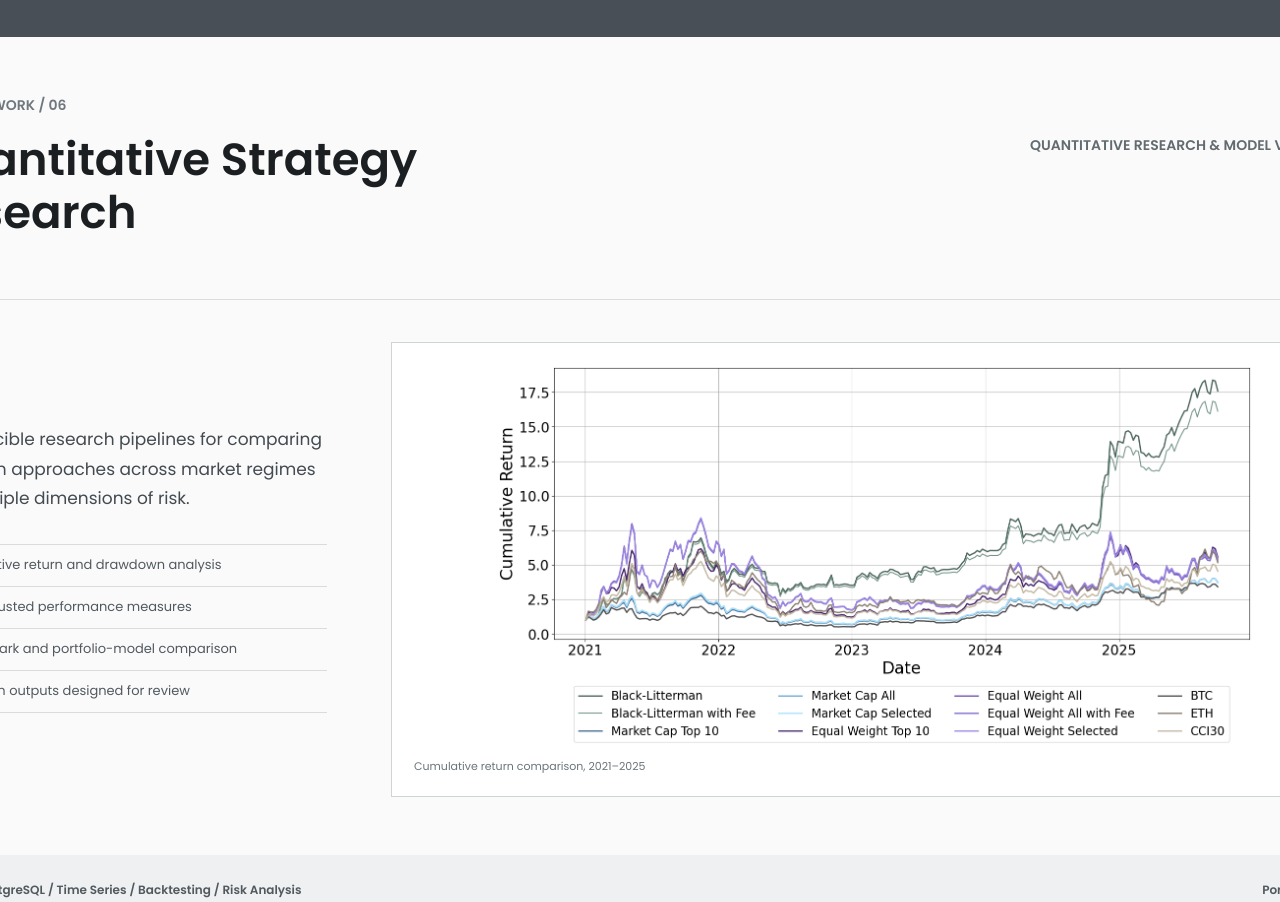
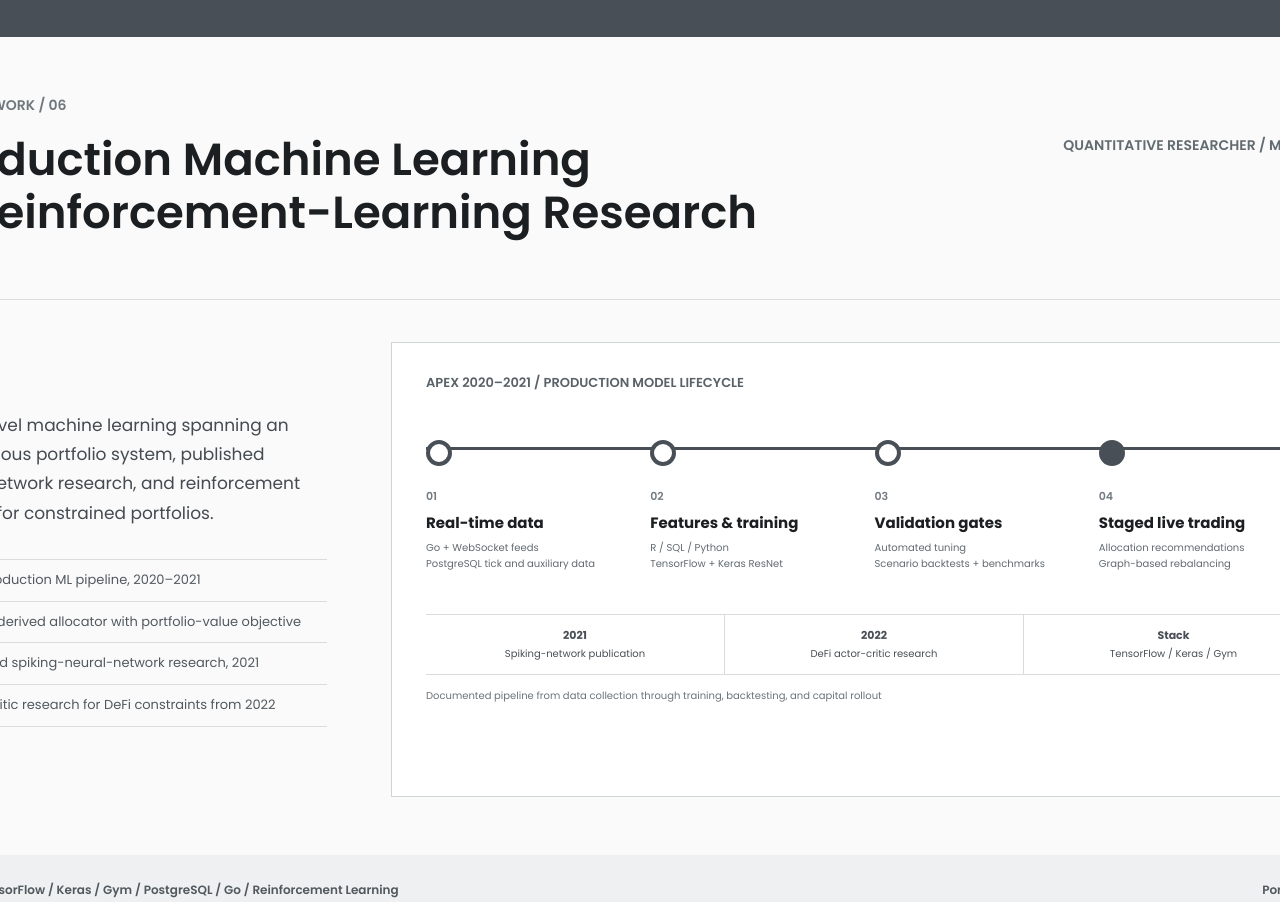
Before and after one commit to Cyberpwny/personal-website, a website: page portfolio/portfolio.html in a window 1280 px wide. Shown: the part 5363-6265 px from the top of the page. Drawn offline with Linux system fonts and the light colour scheme.

Commit message:
feat(profile): highlight production machine learning work
- Add Apex, reinforcement-learning, and published SNN work to the homepage and portfolio.\n- Refresh the downloadable CV and Freelancermap portfolio generator.

```diff
--- a/portfolio/portfolio.css
+++ b/portfolio/portfolio.css
@@ -302,6 +302,112 @@ main {
   border-right: 1px solid var(--line);
 }
 
+.frame-main-ml {
+  grid-template-columns: 405px minmax(0, 1fr);
+}
+
+.frame-ml-pipeline {
+  height: 455px;
+  margin: 0;
+  padding: 30px 34px 22px;
+  background: var(--white);
+  border: 1px solid #cfd4d6;
+}
+
+.ml-pipeline-kicker {
+  color: #596268;
+  font-size: 13px;
+  font-weight: 600;
+  text-transform: uppercase;
+}
+
+.frame-ml-pipeline ol {
+  display: grid;
+  grid-template-columns: repeat(4, 1fr);
+  margin: 54px 0 43px;
+  padding: 0;
+  list-style: none;
+}
+
+.frame-ml-pipeline li {
+  position: relative;
+  min-width: 0;
+  padding: 38px 13px 0 0;
+  border-top: 3px solid var(--charcoal);
+}
+
+.frame-ml-pipeline li::before {
+  position: absolute;
+  top: -10px;
+  left: 0;
+  width: 18px;
+  height: 18px;
+  border: 4px solid var(--charcoal);
+  border-radius: 50%;
+  content: "";
+  background: var(--white);
+}
+
+.frame-ml-pipeline li:last-child::before {
+  background: var(--charcoal);
+}
+
+.frame-ml-pipeline li span,
+.frame-ml-pipeline li strong,
+.frame-ml-pipeline li small {
+  display: block;
+}
+
+.frame-ml-pipeline li span {
+  margin-bottom: 8px;
+  color: #727a80;
+  font-size: 11px;
+  font-weight: 600;
+}
+
+.frame-ml-pipeline li strong {
+  margin-bottom: 8px;
+  font-size: 15px;
+  line-height: 1.3;
+}
+
+.frame-ml-pipeline li small {
+  color: #626a70;
+  font-size: 10px;
+  line-height: 1.55;
+}
+
+.ml-research-evidence {
+  display: grid;
+  grid-template-columns: repeat(3, 1fr);
+  border-top: 1px solid var(--line);
+  border-bottom: 1px solid var(--line);
+}
+
+.ml-research-evidence span {
+  padding: 13px 10px;
+  color: var(--charcoal);
+  font-size: 10px;
+  line-height: 1.45;
+  text-align: center;
+}
+
+.ml-research-evidence span:not(:last-child) {
+  border-right: 1px solid var(--line);
+}
+
+.ml-research-evidence strong {
+  display: block;
+  margin-bottom: 3px;
+  font-size: 11px;
+}
+
+.frame-ml-pipeline figcaption {
+  margin-top: 13px;
+  color: #6b7479;
+  font-size: 10px;
+}
+
 .frame-footer {
   height: 70px;
   display: flex;
--- a/portfolio/portfolio.html
+++ b/portfolio/portfolio.html
@@ -175,7 +175,7 @@
       <footer class="frame-footer"><span>Factor Models / Black-Litterman / Risk Constraints / Python</span><span>Portfolio 05 / 06</span></footer>
     </article>
 
-    <article class="portfolio-frame" id="portfolio-06" aria-label="Quantitative strategy research">
+    <article class="portfolio-frame" id="portfolio-06" aria-label="Production machine learning and reinforcement-learning research">
       <header class="frame-header">
         <div class="frame-brand"><span class="frame-mark" aria-hidden="true"><i></i><i></i><i></i><i></i></span><span>Dominik Stiftinger-Lang</span></div>
         <span>Senior Backend &amp; AI Systems Engineer</span>
@@ -184,27 +184,38 @@
         <div class="frame-title-row">
           <div>
             <p class="frame-index">Selected work / 06</p>
-            <h1>Quantitative Strategy<br>Research</h1>
+            <h1>Production Machine Learning<br>&amp; Reinforcement-Learning Research</h1>
           </div>
-          <p class="frame-role">Quantitative Research &amp; Model Validation</p>
+          <p class="frame-role">Quantitative Researcher / ML Engineer<br>2020&ndash;2022</p>
         </div>
-        <div class="frame-main">
+        <div class="frame-main frame-main-ml">
           <div class="frame-copy">
-            <p>Reproducible research pipelines for comparing allocation approaches across market regimes and multiple dimensions of risk.</p>
+            <p>Model-level machine learning spanning an autonomous portfolio system, published neural-network research, and reinforcement learning for constrained portfolios.</p>
             <ul>
-              <li>Cumulative return and drawdown analysis</li>
-              <li>Risk-adjusted performance measures</li>
-              <li>Benchmark and portfolio-model comparison</li>
-              <li>Research outputs designed for review</li>
+              <li>Apex production ML pipeline, 2020&ndash;2021</li>
+              <li>ResNet-derived allocator with portfolio-value objective</li>
+              <li>Published spiking-neural-network research, 2021</li>
+              <li>Actor-critic research for DeFi constraints from 2022</li>
             </ul>
           </div>
-          <figure class="frame-image frame-image-chart">
-            <img src="../assets/work/cumulative-returns.png" alt="Cumulative return comparison from 2021 through 2025">
-            <figcaption>Cumulative return comparison, 2021&ndash;2025</figcaption>
+          <figure class="frame-ml-pipeline" aria-label="Apex production machine-learning lifecycle from market data to staged live trading">
+            <div class="ml-pipeline-kicker">Apex 2020&ndash;2021 / Production model lifecycle</div>
+            <ol>
+              <li><span>01</span><strong>Real-time data</strong><small>Go + WebSocket feeds<br>PostgreSQL tick and auxiliary data</small></li>
+              <li><span>02</span><strong>Features &amp; training</strong><small>R / SQL / Python<br>TensorFlow + Keras ResNet</small></li>
+              <li><span>03</span><strong>Validation gates</strong><small>Automated tuning<br>Scenario backtests + benchmarks</small></li>
+              <li><span>04</span><strong>Staged live trading</strong><small>Allocation recommendations<br>Graph-based rebalancing</small></li>
+            </ol>
+            <div class="ml-research-evidence">
+              <span><strong>2021</strong>Spiking-network publication</span>
+              <span><strong>2022</strong>DeFi actor-critic research</span>
+              <span><strong>Stack</strong>TensorFlow / Keras / Gym</span>
+            </div>
+            <figcaption>Documented pipeline from data collection through training, backtesting, and capital rollout</figcaption>
           </figure>
         </div>
       </div>
-      <footer class="frame-footer"><span>Python / PostgreSQL / Time Series / Backtesting / Risk Analysis</span><span>Portfolio 06 / 06</span></footer>
+      <footer class="frame-footer"><span>Python / TensorFlow / Keras / Gym / PostgreSQL / Go / Reinforcement Learning</span><span>Portfolio 06 / 06</span></footer>
     </article>
   </main>
 </body>
--- a/styles.css
+++ b/styles.css
@@ -709,6 +709,7 @@ p:last-child {
 .process-visual {
   min-height: 470px;
   padding: 43px 42px 35px;
+  color: var(--charcoal);
   background: var(--white);
   border: 1px solid #cfd4d6;
 }
--- a/tools/capture-portfolio.cjs
+++ b/tools/capture-portfolio.cjs
@@ -13,7 +13,7 @@ const exportsById = [
   ["#portfolio-03", "03-multi-venue-order-execution.png"],
   ["#portfolio-04", "04-portfolio-optimization-architecture.png"],
   ["#portfolio-05", "05-multi-factor-investment-framework.png"],
-  ["#portfolio-06", "06-quantitative-strategy-research.png"],
+  ["#portfolio-06", "06-production-ml-reinforcement-learning.png"],
 ];
 
 (async () => {
```
Also changed, not shown: index.html (+31 -10 lines), portfolio/freelancermap-portfolio.md (+4 -4 lines), 1 other file.
